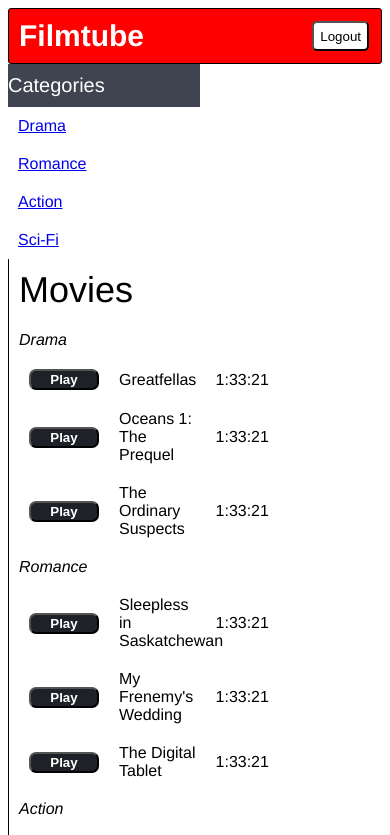
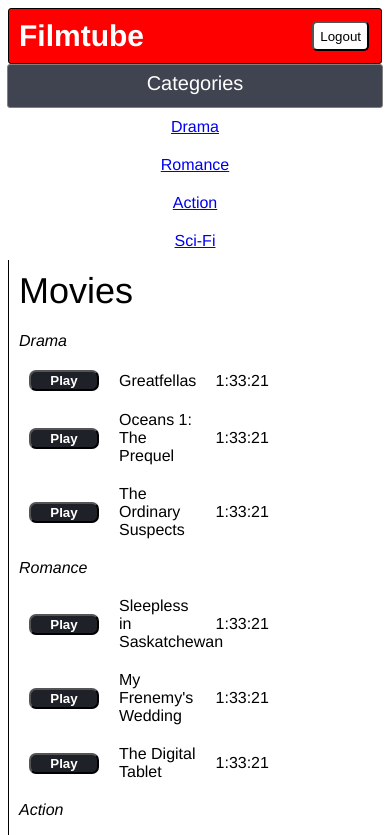
Before and after one commit to Framinus/phase-2-challenge, a website: page part-3/index.html in a window 390 px wide. Shown: the top 835 px of the page. Drawn offline with Linux system fonts and the light colour scheme.

Commit message:
making site mobile responsive

```diff
--- a/part-3/style.css
+++ b/part-3/style.css
@@ -3,8 +3,6 @@ html {
 }
 
 body {
-  /*display: flex;
-  flex-direction: column;*/
   font-family: helvetica, sans-serif;
 }
 
@@ -31,13 +29,9 @@ button {
   margin: 2px;
 }
 
-.scroll {
-  overflow-y: auto;
-}
-
 .main-container {
   display: flex;
-  flex-direction: row;
+  flex-direction: column;
   flex-wrap: wrap;
   justify-content: space-between;
   margin-bottom: -5px;
@@ -49,20 +43,25 @@ button {
   flex-direction: column;
   flex: 0 0 12em;
   justify-content: flex-start;
+  order: -1;
 }
 
 .navbar-header {
   background-color: rgb(63, 68, 80);
+  border: 1px solid grey;
+  border-radius: 3px;
   color: #fff;
   font-size: 20px;
-  padding: 10px;
+  height: 35px;
+  padding-top: 7px;
+  text-align: center;
   width: 100%;
 }
+
 
 .nav {
   margin: 0 auto;
   padding: 10px;
-  width: 100%;
 }
 
 .movie-container {
@@ -116,7 +115,14 @@ button {
   background-color: rgb(155, 162, 178);
   font-size: 12px;
   height: 30px;
-  margin-top: -5px;
   text-align: center;
   width: 100%;
 }
+
+/*media query section.*/
+
+@media (min-width: 500px) {
+  .main-container {
+    flex: 1;
+    flex-direction: row;
+}
```
